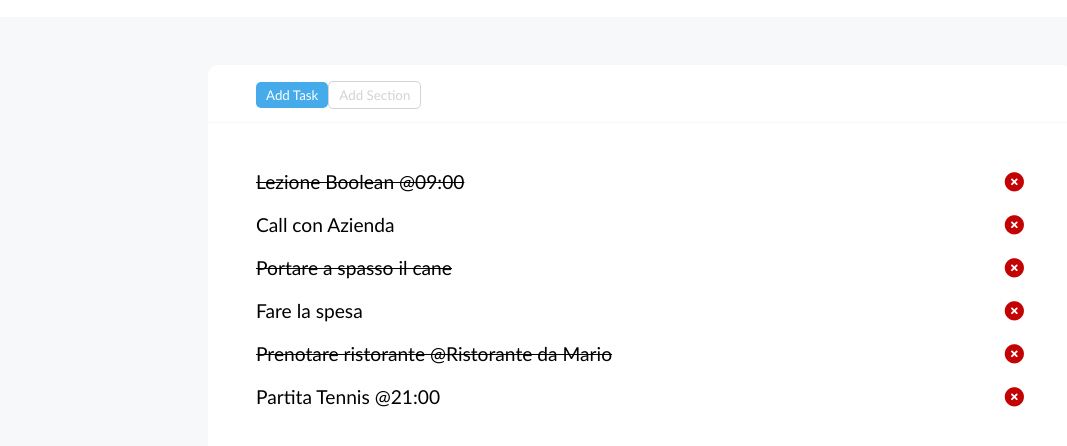
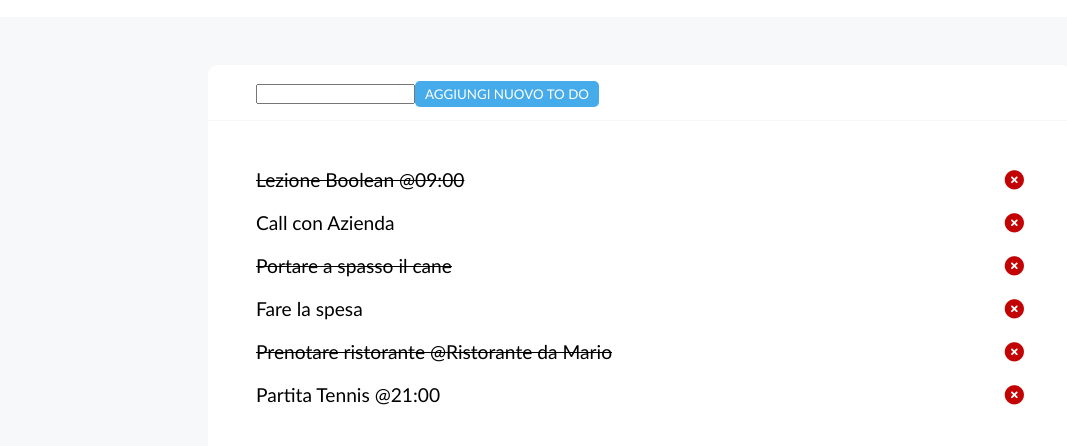
Before and after one commit to AngeloTripodi/vue-todolist, a plain HTML site: page index.html in a window 1280 px wide. Shown: the part 80-526 px from the top of the page, without its empty margins (0-1067 px from the left). Drawn offline with nearby package versions, Linux system fonts and the light colour scheme.

Commit message:
add new element from v-model + click

```diff
--- a/index.html
+++ b/index.html
@@ -23,8 +23,8 @@
 
    <main class="white-container">
     <div class="button-section">
-        <button class="button-addtask">Add Task</button>
-        <button class="button-addsection">Add Section</button>
+        <input type="text" v-model="newElement">
+        <button class="button-addtask" @click="addToDo(newElement)">AGGIUNGI NUOVO TO DO</button>
     </div>
 
     <div id="divider">
--- a/js/script.js
+++ b/js/script.js
@@ -3,7 +3,8 @@ const {createApp} = Vue
 createApp({
     data(){
         return{
-            index : 0,
+
+            newElement : "",
             toDoList : [
                 {
                     text : 'Lezione Boolean @09:00',
@@ -35,6 +36,9 @@ createApp({
                     }
 
                 },
+                addToDo: function(element){
+                    this.toDoList.push({text : element})
+                }
             }
 
 
```
